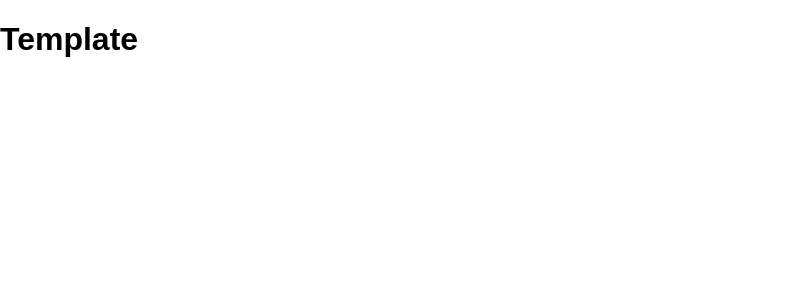
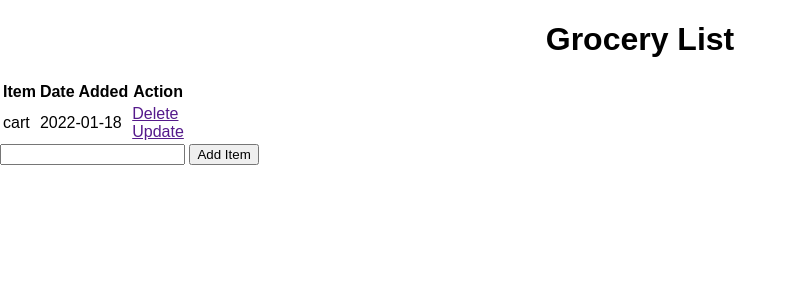
Before and after one commit to jsattari/liist, a Flask app: page / in a window 1280 px wide. Shown: the top 300 px of the page, without its empty margins (0-797 px from the left). Run offline with Flask 2, Linux system fonts and the light colour scheme; data comes from the database, SQL or seed files in the repository; both versions use the stored data as it was after the commit.

Commit message:
Added read/write functionality for db; updated

```diff
--- a/app.py
+++ b/app.py
@@ -1,4 +1,6 @@
-from flask import Flask, render_template, url_for
+from asyncio import tasks
+from urllib import request
+from flask import Flask, render_template, url_for, request, redirect
 from flask_sqlalchemy import SQLAlchemy
 from datetime import datetime
 
@@ -16,12 +18,26 @@ class Todo(db.Model):
     date_created = db.Column(db.DateTime, default=datetime.utcnow)
 
     def __repr__(self):
-        return f'<Task {self.id}>'
+        return f'<Lists {self.id}>'
 
 # page paths
-@app.route('/')
+@app.route('/', methods=['POST', 'GET'])
 def index():
-    return render_template("index.html")
+    if request.method == 'POST':
+        grocery_list = request.form['content']
+        new_list = Todo(content=grocery_list)
+
+        try:
+            db.session.add(new_list)
+            db.session.commit()
+            return redirect('/')
+
+        except:
+            return "Unable to updated grocery list, try again!"
+
+    else:
+        lists = Todo.query.order_by(Todo.date_created).all()
+        return render_template("index.html", lists=lists)
 
 if __name__ == "__main__":
     app.run(debug=True)
--- a/templates/index.html
+++ b/templates/index.html
@@ -1,9 +1,34 @@
 {% extends 'base.html' %}
 
 {% block head %}
-
+<title>Grocery List</title>
 {% endblock %}
 
 {% block body %}
-<h1>Template</h1>
+<div class="content">
+    <h1 style="text-align: center">Grocery List</h1>
+
+    <table>
+        <tr>
+            <th>Item</th>
+            <th>Date Added</th>
+            <th>Action</th>
+        </tr>
+        {% for list in lists %}
+            <tr>
+                <td>{{list.content}}</td>
+                <td>{{list.date_created.date()}}</td>
+                <td>
+                    <a href="">Delete</a>
+                    <br>
+                    <a href="">Update</a>
+                </td>
+            </tr>
+        {% endfor %}
+    </table>
+    <form action="/" method="POST">
+        <input type="text" name="content" id="content">
+        <input type="submit" value="Add Item">
+    </form>
+</div>
 {% endblock %}
```
Also changed, not shown: test.db.
